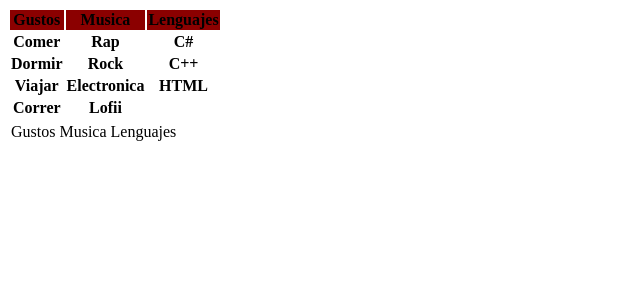
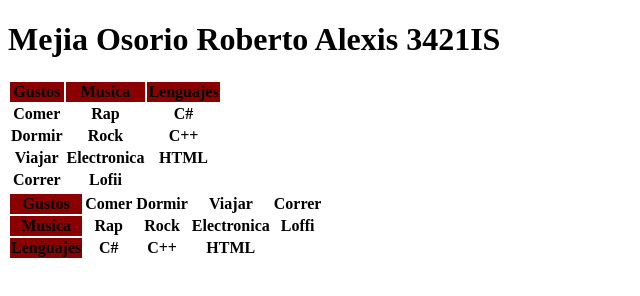
Before and after one commit to NoobMx/webRobert, a plain HTML site: page index.html in a window 1280 px wide. Shown: the whole page, without its empty margins (0-640 px from the left). Drawn offline with Linux system fonts and the light colour scheme.

Commit message:
Terminado

```diff
--- a/index.html
+++ b/index.html
@@ -10,6 +10,7 @@
 
 </head>
 <body>
+    <h1 id="saludo" name="name">Mejia Osorio Roberto Alexis 3421IS</h1>
     <style>
         .style1{
             background-color: darkred;
@@ -49,27 +50,34 @@
     <th>Lofii</th>
 </tr>
 
-    </table>
+</table>
+ <table>
+     <tr>
+         <th class="style1">Gustos</th>
+         <th>Comer</th>
+         <th>Dormir</th>
+         <th>Viajar</th>
+         <th>Correr</th>
+     </tr>
+     <tr>
+         <th class="style1">Musica</th>
+         <th>Rap</th>
+         <th>Rock</th>
+         <th>Electronica</th>
+         <th>Loffi</th>
 
-    <table>
+     </tr>
+     <tr>
+         <th class="style1">Lenguajes</th>
+         <th>C#</th>
+         <th>C++</th>
+         <th>HTML</th>
 
-
-        <tr>
-            <td>Gustos</td>
-            <td>Musica</td>
-            <td>Lenguajes</td>
-        </tr>
+     </tr>
 
 
 
-
-
-
-
-
-
-
-    </table>
+ </table>
 
 </body>
 </html>
```
